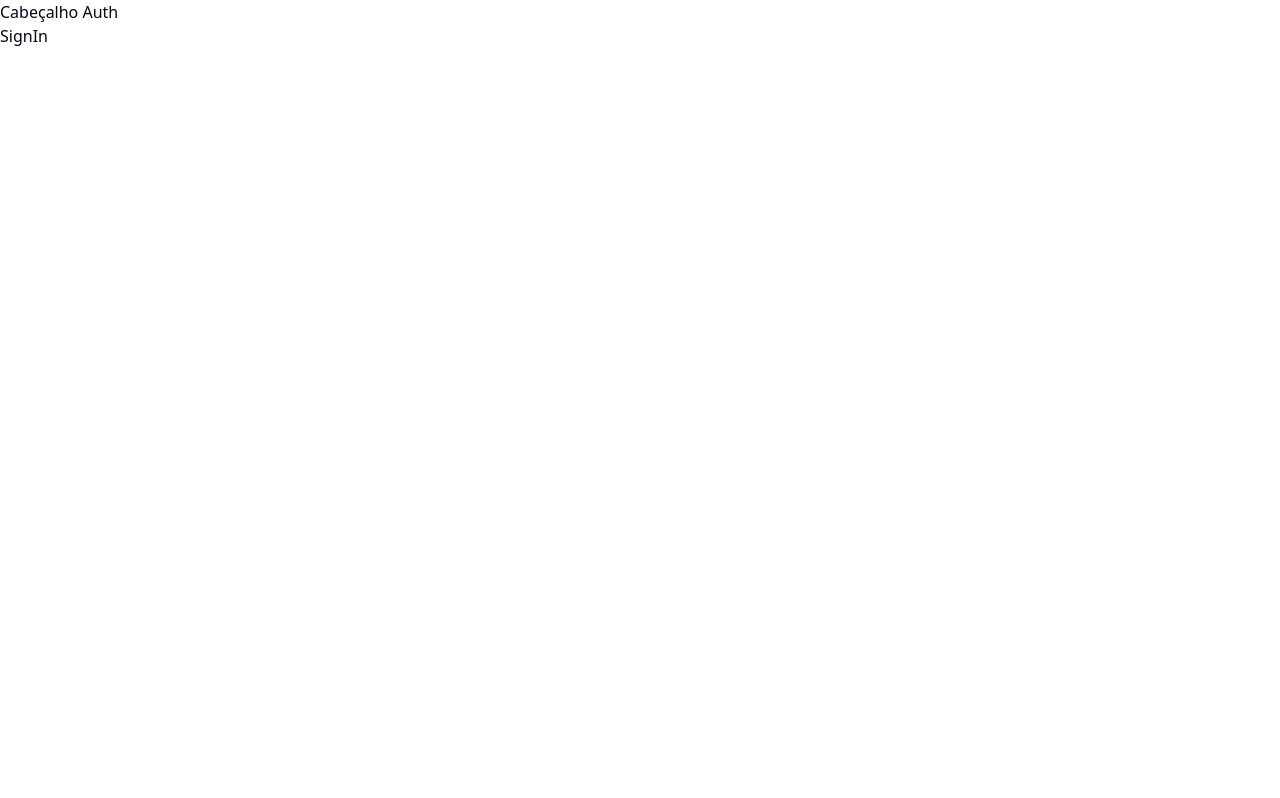
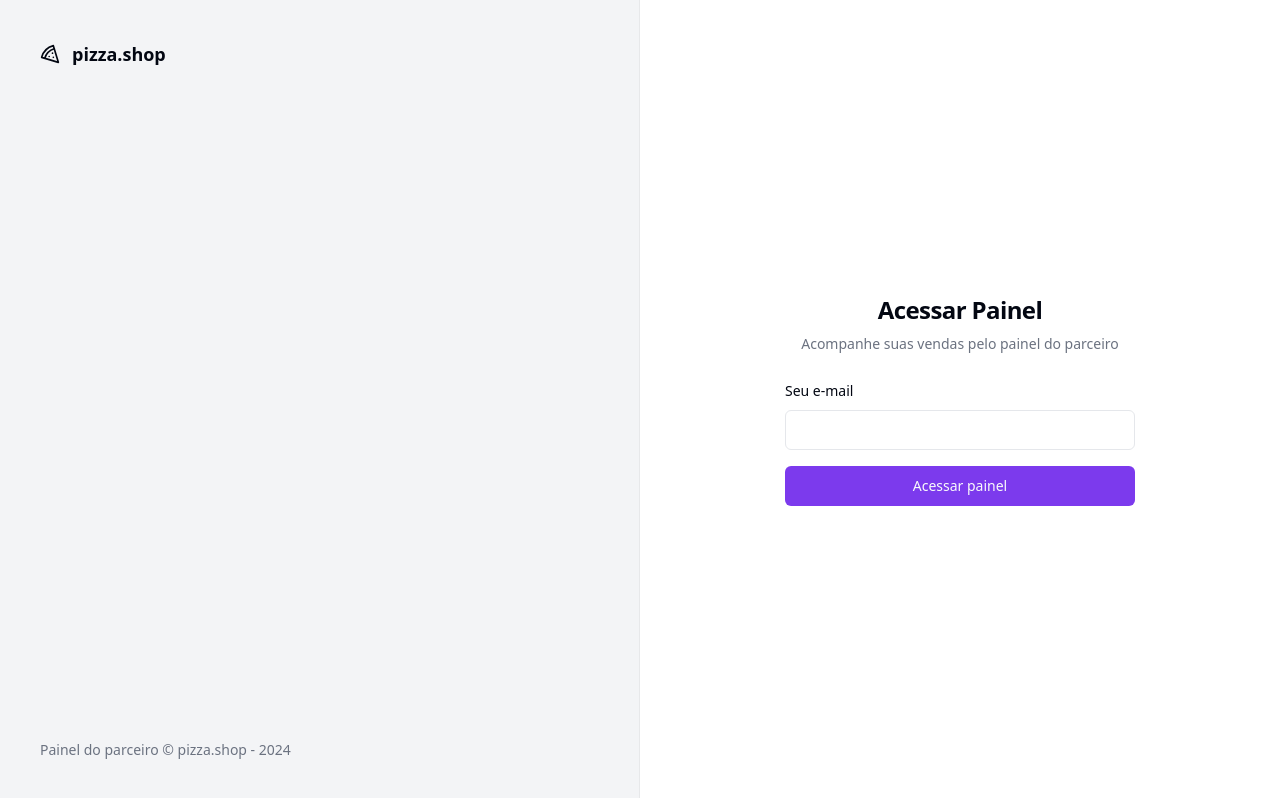
Before and after one commit to EdsonHenrique96/04-ignite-class_pizza-shop_app-, a React (Vite) app: page /sign-in in a window 1280 px wide. Built offline with nearby package versions, Linux system fonts and the light colour scheme.

Commit message:
create style from login page

```diff
--- a/package.json
+++ b/package.json
@@ -10,6 +10,7 @@
     "preview": "vite preview"
   },
   "dependencies": {
+    "@radix-ui/react-label": "^2.0.2",
     "@radix-ui/react-slot": "^1.0.2",
     "class-variance-authority": "^0.7.0",
     "clsx": "^2.1.0",
--- /dev/null
+++ b/src/components/ui/input.tsx
@@ -0,0 +1,25 @@
+import * as React from 'react'
+
+import { cn } from '@/lib/utils'
+
+export interface InputProps
+  extends React.InputHTMLAttributes<HTMLInputElement> {}
+
+const Input = React.forwardRef<HTMLInputElement, InputProps>(
+  ({ className, type, ...props }, ref) => {
+    return (
+      <input
+        type={type}
+        className={cn(
+          'flex h-10 w-full rounded-md border border-input bg-background px-3 py-2 text-sm ring-offset-background file:border-0 file:bg-transparent file:text-sm file:font-medium placeholder:text-muted-foreground focus-visible:outline-none focus-visible:ring-2 focus-visible:ring-ring focus-visible:ring-offset-2 disabled:cursor-not-allowed disabled:opacity-50',
+          className,
+        )}
+        ref={ref}
+        {...props}
+      />
+    )
+  },
+)
+Input.displayName = 'Input'
+
+export { Input }
--- /dev/null
+++ b/src/components/ui/label.tsx
@@ -0,0 +1,24 @@
+import * as LabelPrimitive from '@radix-ui/react-label'
+import { cva, type VariantProps } from 'class-variance-authority'
+import * as React from 'react'
+
+import { cn } from '@/lib/utils'
+
+const labelVariants = cva(
+  'text-sm font-medium leading-none peer-disabled:cursor-not-allowed peer-disabled:opacity-70',
+)
+
+const Label = React.forwardRef<
+  React.ElementRef<typeof LabelPrimitive.Root>,
+  React.ComponentPropsWithoutRef<typeof LabelPrimitive.Root> &
+    VariantProps<typeof labelVariants>
+>(({ className, ...props }, ref) => (
+  <LabelPrimitive.Root
+    ref={ref}
+    className={cn(labelVariants(), className)}
+    {...props}
+  />
+))
+Label.displayName = LabelPrimitive.Root.displayName
+
+export { Label }
--- a/src/global.css
+++ b/src/global.css
@@ -5,64 +5,47 @@
 @layer base {
   :root {
     --background: 0 0% 100%;
-    --foreground: 222.2 84% 4.9%;
-
+    --foreground: 224 71.4% 4.1%;
     --card: 0 0% 100%;
-    --card-foreground: 222.2 84% 4.9%;
-
+    --card-foreground: 224 71.4% 4.1%;
     --popover: 0 0% 100%;
-    --popover-foreground: 222.2 84% 4.9%;
-
-    --primary: 222.2 47.4% 11.2%;
-    --primary-foreground: 210 40% 98%;
-
-    --secondary: 210 40% 96.1%;
-    --secondary-foreground: 222.2 47.4% 11.2%;
-
-    --muted: 210 40% 96.1%;
-    --muted-foreground: 215.4 16.3% 46.9%;
-
-    --accent: 210 40% 96.1%;
-    --accent-foreground: 222.2 47.4% 11.2%;
-
+    --popover-foreground: 224 71.4% 4.1%;
+    --primary: 262.1 83.3% 57.8%;
+    --primary-foreground: 210 20% 98%;
+    --secondary: 220 14.3% 95.9%;
+    --secondary-foreground: 220.9 39.3% 11%;
+    --muted: 220 14.3% 95.9%;
+    --muted-foreground: 220 8.9% 46.1%;
+    --accent: 220 14.3% 95.9%;
+    --accent-foreground: 220.9 39.3% 11%;
     --destructive: 0 84.2% 60.2%;
-    --destructive-foreground: 210 40% 98%;
-
-    --border: 214.3 31.8% 91.4%;
-    --input: 214.3 31.8% 91.4%;
-    --ring: 222.2 84% 4.9%;
-
+    --destructive-foreground: 210 20% 98%;
+    --border: 220 13% 91%;
+    --input: 220 13% 91%;
+    --ring: 262.1 83.3% 57.8%;
     --radius: 0.5rem;
   }
 
   .dark {
-    --background: 222.2 84% 4.9%;
-    --foreground: 210 40% 98%;
-
-    --card: 222.2 84% 4.9%;
-    --card-foreground: 210 40% 98%;
-
-    --popover: 222.2 84% 4.9%;
-    --popover-foreground: 210 40% 98%;
-
-    --primary: 210 40% 98%;
-    --primary-foreground: 222.2 47.4% 11.2%;
-
-    --secondary: 217.2 32.6% 17.5%;
-    --secondary-foreground: 210 40% 98%;
-
-    --muted: 217.2 32.6% 17.5%;
-    --muted-foreground: 215 20.2% 65.1%;
-
-    --accent: 217.2 32.6% 17.5%;
-    --accent-foreground: 210 40% 98%;
-
+    --background: 224 71.4% 4.1%;
+    --foreground: 210 20% 98%;
+    --card: 224 71.4% 4.1%;
+    --card-foreground: 210 20% 98%;
+    --popover: 224 71.4% 4.1%;
+    --popover-foreground: 210 20% 98%;
+    --primary: 263.4 70% 50.4%;
+    --primary-foreground: 210 20% 98%;
+    --secondary: 215 27.9% 16.9%;
+    --secondary-foreground: 210 20% 98%;
+    --muted: 215 27.9% 16.9%;
+    --muted-foreground: 217.9 10.6% 64.9%;
+    --accent: 215 27.9% 16.9%;
+    --accent-foreground: 210 20% 98%;
     --destructive: 0 62.8% 30.6%;
-    --destructive-foreground: 210 40% 98%;
-
-    --border: 217.2 32.6% 17.5%;
-    --input: 217.2 32.6% 17.5%;
-    --ring: 212.7 26.8% 83.9%;
+    --destructive-foreground: 210 20% 98%;
+    --border: 215 27.9% 16.9%;
+    --input: 215 27.9% 16.9%;
+    --ring: 263.4 70% 50.4%;
   }
 }
 
--- a/src/pages/_layouts/auth.tsx
+++ b/src/pages/_layouts/auth.tsx
@@ -1,14 +1,21 @@
+import { Pizza } from 'lucide-react'
 import { Outlet } from 'react-router-dom'
 
 export function AuthLayout() {
   return (
-    <div>
-      <header>
-        <h1>Cabeçalho Auth</h1>
-      </header>
-      <main>
+    <div className="grid min-h-screen grid-cols-2">
+      <div className="flex h-full flex-col justify-between border-r border-foreground/5 bg-muted p-10 text-muted-foreground">
+        <div className="flex items-center gap-3 text-lg  text-foreground">
+          <Pizza className="h-5 w-5" />
+          <span className="font-semibold">pizza.shop</span>
+        </div>
+        <footer className="text-sm">
+          Painel do parceiro &copy; pizza.shop - {new Date().getFullYear()}
+        </footer>
+      </div>
+      <div className="flex flex-col items-center justify-center">
         <Outlet />
-      </main>
+      </div>
     </div>
   )
 }
--- a/src/pages/auth/SignIn/index.tsx
+++ b/src/pages/auth/SignIn/index.tsx
@@ -1,10 +1,36 @@
 import { Helmet } from 'react-helmet-async'
+
+import { Button } from '@/components/ui/button'
+import { Input } from '@/components/ui/input'
+import { Label } from '@/components/ui/label'
 
 export function SignIn() {
   return (
     <>
       <Helmet title="Login" />
-      <h1>SignIn</h1>
+      <div className="p-8">
+        <div className="flex w-[350px] flex-col justify-center gap-6">
+          <div className="flex flex-col gap-2 text-center">
+            <h1 className="text-2xl font-semibold tracking-tight">
+              Acessar Painel
+            </h1>
+            <p className="text-sm text-muted-foreground">
+              Acompanhe suas vendas pelo painel do parceiro
+            </p>
+          </div>
+
+          <form className="space-y-4">
+            <div className="space-y-2">
+              <Label htmlFor="email">Seu e-mail</Label>
+              <Input id="email" type="email" />
+            </div>
+
+            <Button className="w-full" type="submit">
+              Acessar painel
+            </Button>
+          </form>
+        </div>
+      </div>
     </>
   )
 }
```
Also changed, not shown: 1 other file (tests, documents, lock files or other folders).
